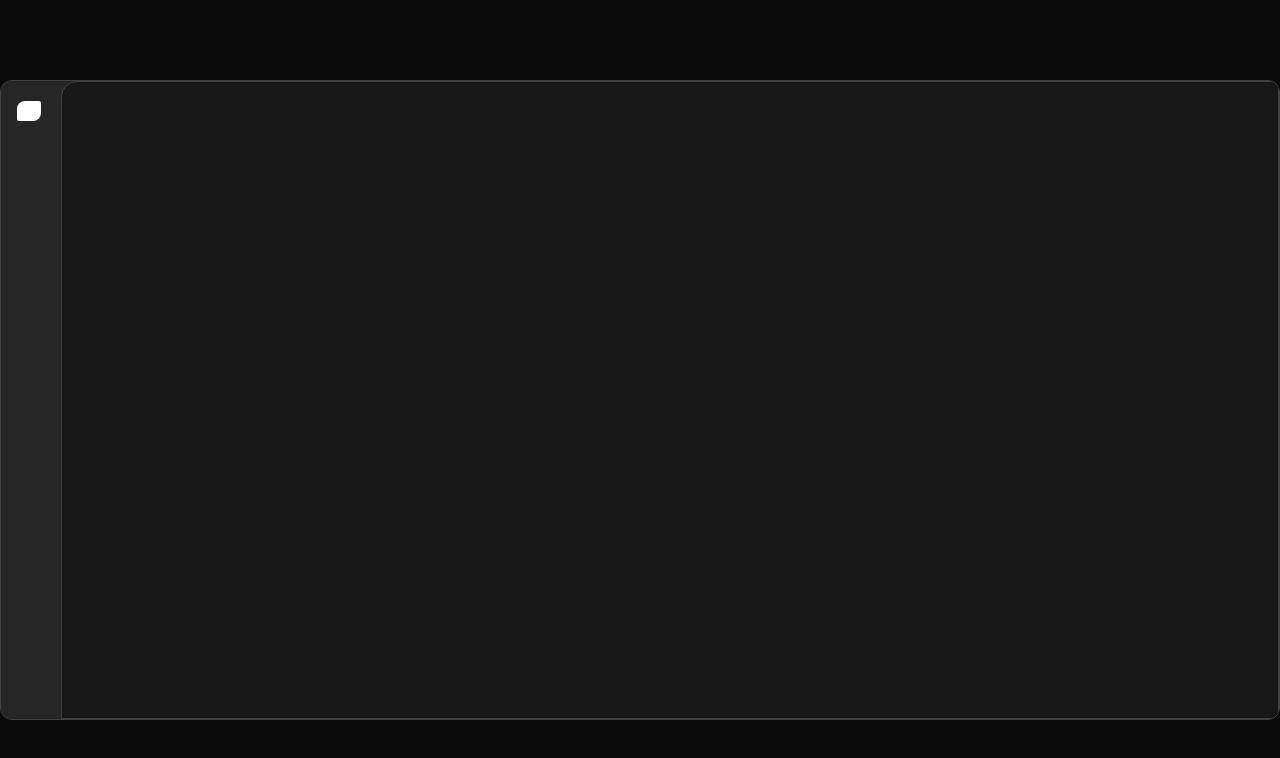
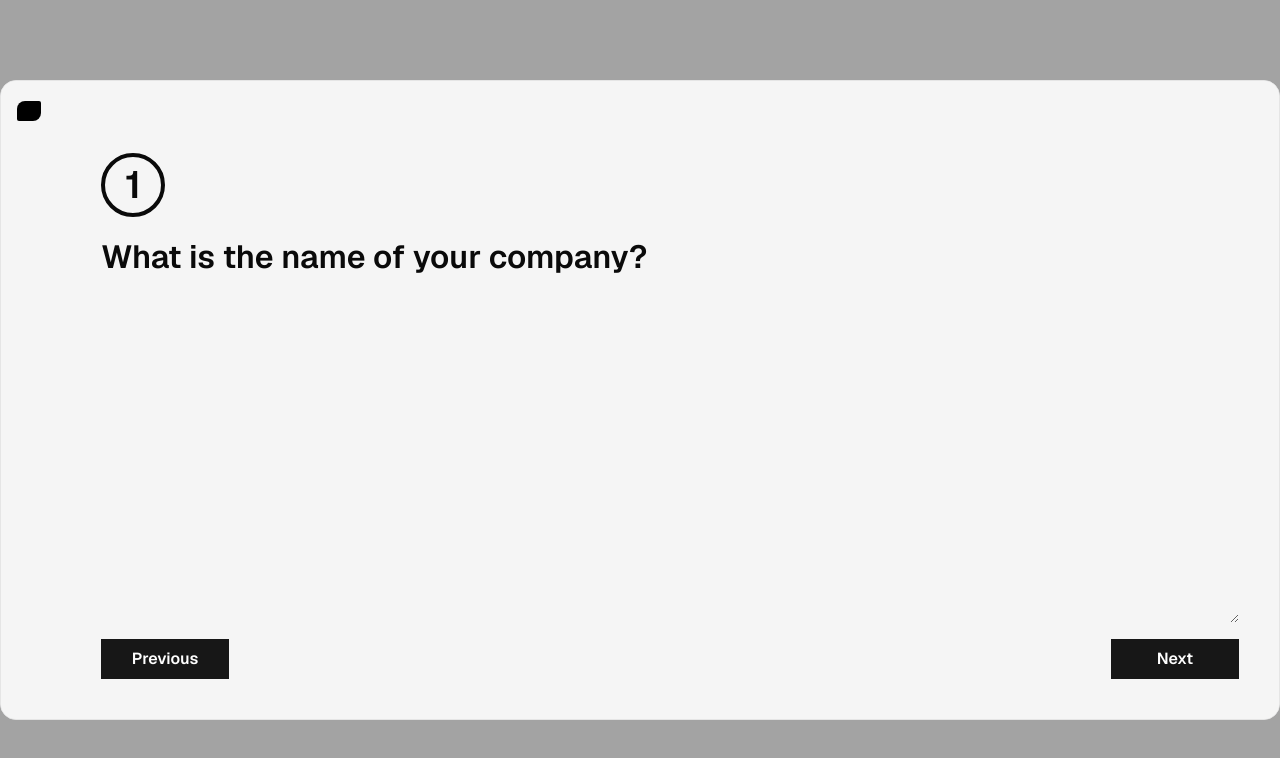
Before and after one commit to webdevsk/vision-statement-generator-tool-with-gemini, a Next.js app: page / in a window 1280 px wide. Shown: the top 758 px of the page. Built offline with nearby package versions, Linux system fonts and the light colour scheme.

Commit message:
Initial Slider layout done

```diff
--- a/package.json
+++ b/package.json
@@ -12,6 +12,7 @@
     "@google/generative-ai": "^0.17.1",
     "@tabler/icons-react": "^3.14.0",
     "clsx": "^2.1.1",
+    "embla-carousel-react": "^8.2.0",
     "framer-motion": "^11.4.0",
     "geist": "^1.3.1",
     "next": "14.2.5",
--- /dev/null
+++ b/src/app/(root)/carousel.jsx
@@ -0,0 +1,39 @@
+import { questions } from "@/data/questions"
+import useEmblaCarousel from "embla-carousel-react"
+
+export function EmblaCarousel({ slides, options = { axis: "y" } }) {
+  const [emblaRef] = useEmblaCarousel(options)
+
+  return (
+    <div
+      className="embla overflow-hidden h-full rounded-2xl"
+      ref={emblaRef}
+    >
+      <div className="embla__container first:rounded-t-2xl last:rounded-b-2xl *:bg-neutral-100 dark:*:bg-neutral-900 grid auto-cols-fr h-full auto-rows-[100%] *:p-2 *:md:p-10">
+        {questions?.map((question, i) => (
+          <label
+            key={i}
+            className="embla__slide grid gap-4 grid-flow-row grid-rows-[max-content_max-content_minmax(0,_1fr)_max-content]"
+          >
+            <h2 className="leading-none variant-h2 rounded-full mt-4 md:mt-8 min-w-16 min-h-16 grid place-items-center justify-self-start border-4 border-current">
+              {i + 1}
+            </h2>
+            <h3 className="variant-h3">{question}</h3>
+            <textarea
+              type="text"
+              className="appearance-none font-semibold bg-inherit caret-current focus-visible:outline-none variant-h4 py-4"
+            />
+            <div className="flex gap-4 items-center">
+              <button className="prev min-w-32 hover:bg-neutral-700 hover:dark:bg-neutral-300 transition-colors  px-3 py-2 bg-neutral-900 text-white dark:bg-neutral-50 dark:text-neutral-950 font-semibold variant-h6">
+                Previous
+              </button>
+              <button className="ms-auto min-w-32 hover:bg-neutral-700 hover:dark:bg-neutral-300 transition-colors  next px-3 py-2 bg-neutral-900 text-white dark:bg-neutral-50 dark:text-neutral-950 font-semibold variant-h6">
+                Next
+              </button>
+            </div>
+          </label>
+        ))}
+      </div>
+    </div>
+  )
+}
--- a/src/app/(root)/clientapp.js
+++ b/src/app/(root)/clientapp.js
@@ -6,6 +6,7 @@ import { motion } from "framer-motion"
 import Image from "next/image"
 import { cn } from "@/lib/utils"
 import { getGeminiResponse } from "@/actions/get-gemini-response"
+import { EmblaCarousel } from "./carousel"
 
 export function ClientApp() {
     const [open, setOpen] = useState(false)
@@ -17,7 +18,7 @@ export function ClientApp() {
     return (
         <div
             className={cn(
-                "rounded-xl flex flex-col md:flex-row bg-gray-100 dark:bg-neutral-800 w-full flex-1 max-w-7xl mx-auto border border-neutral-200 dark:border-neutral-700 overflow-hidden h-dvh lg:h-[80dvh] lg:mt-[10dvh]"
+                "rounded-2xl flex flex-col md:flex-row bg-gray-100 dark:bg-neutral-800 w-full flex-1 max-w-7xl mx-auto border border-neutral-200 dark:border-neutral-700 overflow-hidden h-dvh lg:h-[80dvh] lg:mt-[10dvh]"
             )}>
             <Sidebar open={open} setOpen={setOpen}>
                 <SidebarBody className="justify-between gap-10">
@@ -37,8 +38,9 @@ export function ClientApp() {
             {/* Main portion */}
             <div className="flex flex-1">
                 <div
-                    className="p-2 md:p-10 rounded-tl-2xl border border-neutral-200 dark:border-neutral-700 bg-white dark:bg-neutral-900 flex flex-col gap-2 flex-1 w-full h-full">
+                    className="dark:border-neutral-800 bg-neutral-100 dark:bg-neutral-900 flex flex-col gap-2 flex-1 w-full h-full">
                     {/* Main content here */}
+                    <EmblaCarousel />
                 </div>
             </div>
         </div>
--- a/src/app/globals.css
+++ b/src/app/globals.css
@@ -15,3 +15,10 @@ body {
 
 @layer utilities {
 }
+
+.embla {
+  overflow: hidden;
+}
+.embla__slide {
+  transform: translate3d(0, 0, 0);
+}
--- a/src/app/layout.js
+++ b/src/app/layout.js
@@ -10,8 +10,8 @@ export const metadata = {
 
 export default function RootLayout({ children }) {
   return (
-    <html lang="en" className={`${GeistSans.variable} dark ${GeistMono.variable}`}>
-      <body className="bg-neutral-400 dark:bg-neutral-950">{children}</body>
+    <html lang="en" className={`${GeistSans.variable} ${GeistMono.variable}`}>
+      <body className="bg-neutral-400 dark:bg-neutral-950 text-neutral-950 dark:text-neutral-50 selection:bg-neutral-950 selection:text-neutral-100 dark:selection:bg-neutral-100 dark:selection:text-neutral-950">{children}</body>
     </html>
   )
 }
--- a/src/data/questions.js
+++ b/src/data/questions.js
@@ -9,5 +9,5 @@ export const questions = [
     "What is your company's vision for the future of the industry it operates in?",
     "What are the key challenges and opportunities facing your company?",
     "What is your company's culture like and what values does it promote?",
-    "How do you want your company to be perceived by employees, customers, and the public?"
+    // "How do you want your company to be perceived by employees, customers, and the public?"
 ]
--- a/tailwind.config.js
+++ b/tailwind.config.js
@@ -28,7 +28,7 @@ const fontStyles = {
   ".variant-h3": {
     "font-size": "32px",
     "font-weight": "600",
-    "line-height": "2",
+    "line-height": "1.5",
   },
   ".variant-h4": {
     "font-size": "26px",
```
Also changed, not shown: 1 other file (tests, documents, lock files or other folders).
